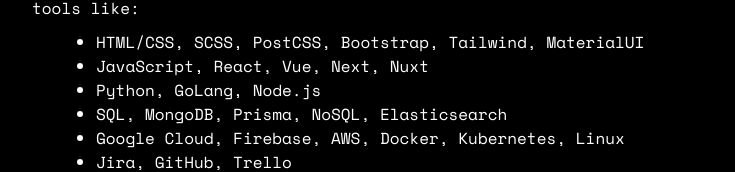
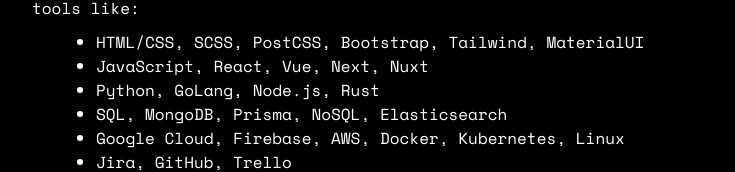
Before and after one commit to justinforlenza/justinforlenza.github.io, a Vue app: page /home in a window 1280 px wide. Shown: the part 300-472 px from the top of the page, without its empty margins (272-1007 px from the left). Built offline with nearby package versions, Linux system fonts and the light colour scheme.

Commit message:
Added rust

```diff
--- a/src/pages/Home.vue
+++ b/src/pages/Home.vue
@@ -16,7 +16,7 @@
   <ul>
     <li>HTML/CSS, SCSS, PostCSS, Bootstrap, Tailwind, MaterialUI</li>
     <li>JavaScript, React, Vue, Next, Nuxt</li>
-    <li>Python, GoLang, Node.js</li>
+    <li>Python, GoLang, Node.js, Rust</li>
     <li>SQL, MongoDB, Prisma, NoSQL, Elasticsearch</li>
     <li>Google Cloud, Firebase, AWS, Docker, Kubernetes, Linux</li>
     <li>Jira, GitHub, Trello</li>
```
